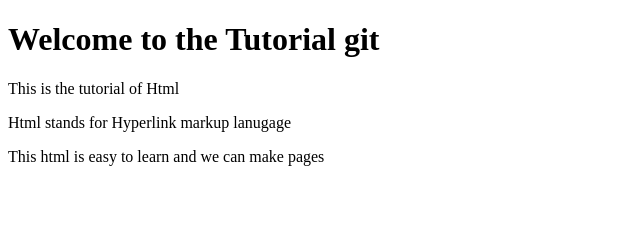
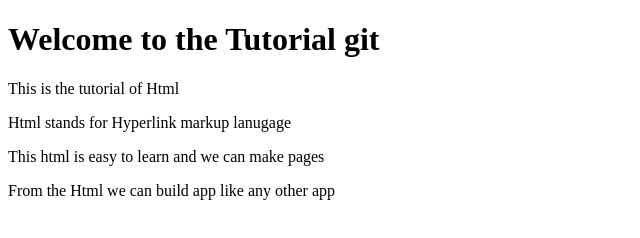
Before and after one commit to niranjanseema123/Nt0229, a plain HTML site: page Index.html in a window 1280 px wide. Shown: the whole page, without its empty margins (0-640 px from the left). Drawn offline with Linux system fonts and the light colour scheme.

Commit message:
Added one paragraph tag

```diff
--- a/Index.html
+++ b/Index.html
@@ -8,5 +8,6 @@
     <p>This is the tutorial of Html</p>
     <p>Html stands for Hyperlink markup lanugage</p>
     <p>This html is easy to learn and we can make pages</p>
+    <p>From the Html we can build app like any other app</p>
   </body>
 </html>
```
